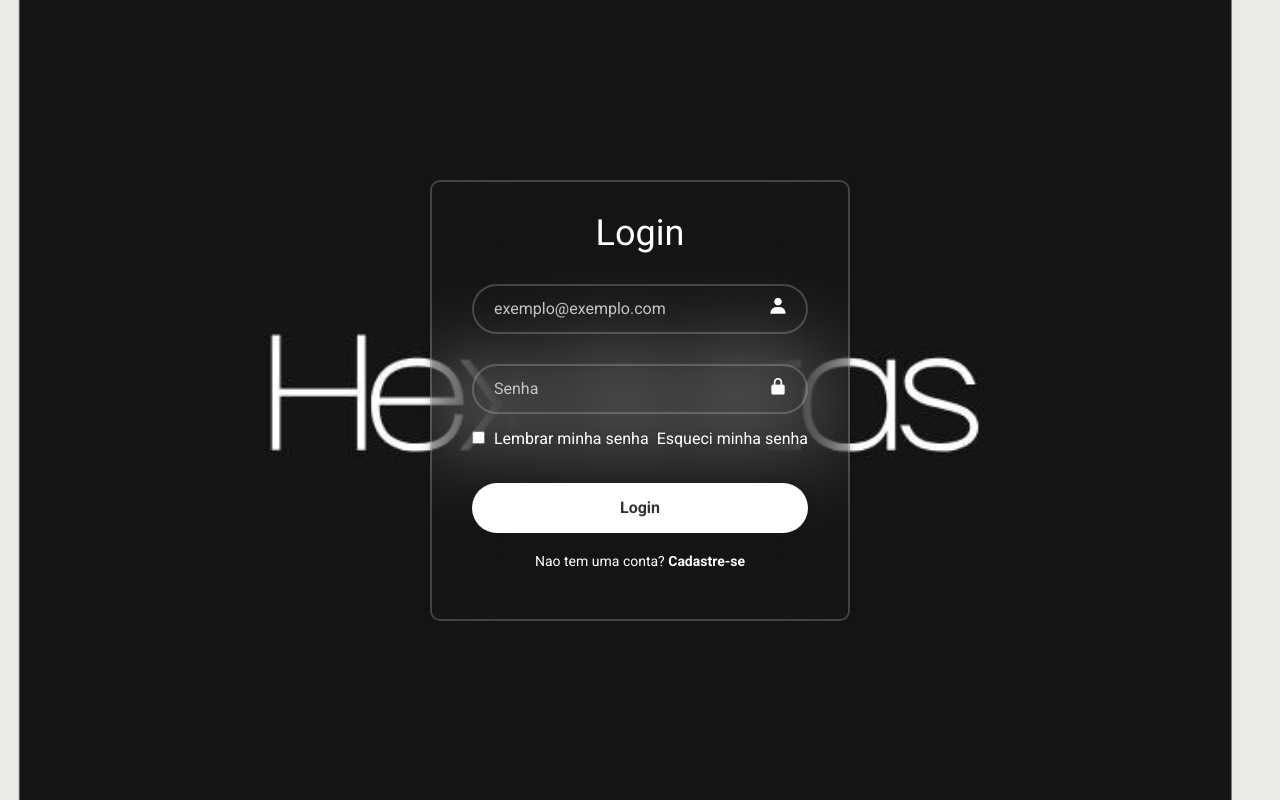
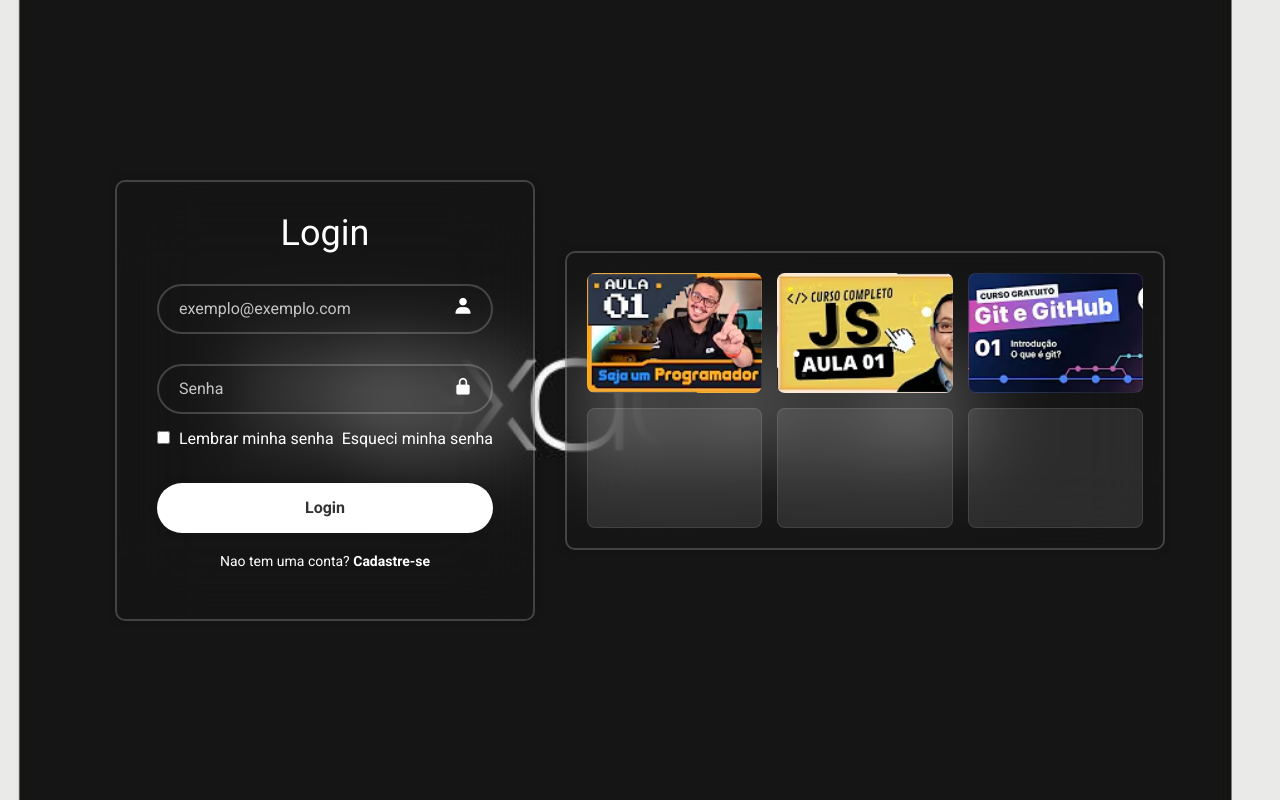
Before and after one commit to kollar0v/Projeto-Final, a PHP site: page /HTML/Login.html in a window 1280 px wide. Run offline with PHP 8.4, Linux system fonts and the light colour scheme.

Commit message:
add grid tela de login

```diff
--- a/CSS/login.css
+++ b/CSS/login.css
@@ -15,7 +15,11 @@ body {
     background-size: cover; /* cover faz a imagem cobrir tooda a area do body */
     background-position: center; /* centraliza a imagem de fundo */
 }
-
+.main-content-wrapper {
+    display: flex; /* Habilita o Flexbox */
+    gap: 30px; /* Espaço entre o container de login e a nova seção */
+    align-items: center; /* Centraliza verticalmente o login e a seção de info */
+}
 .container {
     width: 420px; /* largura fixa */
     background-color: transparent; /*  deixa transparente para funcionar o blur */
@@ -105,3 +109,51 @@ body {
 .link-register a:hover {
     text-decoration: underline;
 }
+.info-section {
+    width: 600px; /* Largura ajustável para a seção de informações */
+    color: #fff;
+    padding: 20px;
+    /* Manter o mesmo efeito visual do container de login */
+    background-color: transparent;
+    border: 2px solid rgba(255, 255, 255, .2);
+    border-radius: 10px;
+    box-shadow: 0 0 10px rgba(0, 0, 0, .2);
+    backdrop-filter: blur(40px);
+}
+
+
+.info-grid {
+    display: grid;
+    grid-template-columns: 1fr 1fr 1fr;
+    gap: 15px;
+}
+
+
+.info-box {
+    background-color: rgba(255, 255, 255, 0.1);
+    padding: 20px;
+    border-radius: 8px;
+    text-align: center;
+    height: 120px; /* Altura  */
+    display: flex;
+    justify-content: center;
+    align-items: center;
+    border: 1px solid rgba(255, 255, 255, .1);
+}
+
+.info-box h3 {
+    font-size: 18px;
+    font-weight: 700;
+}
+#thumb1 {
+    background: url(../assets/img1.avif);
+    background-size: cover;
+}
+#thumb2 {
+    background: url(../assets/img2.avif);
+    background-size: cover;
+}
+#thumb3 {
+    background: url(../assets/img3.avif);
+    background-size: cover;
+}
--- a/HTML/Login.html
+++ b/HTML/Login.html
@@ -16,6 +16,7 @@
 </head>
 
 <body>
+    <div class="main-content-wrapper">
         <main class="container"> <!-- Conteudo principal -->
             <form action="site.html" method="GET"> <!-- formulario será enviado para o action quando apertar o botao submit "login", metodo get pois nao tem um servidor, correto seria POST -->
                 <h1>Login</h1>
@@ -44,7 +45,28 @@
                 </div>
             </form>
         </main>
-
+        <section class="info-section"> <div class="info-grid">
+                <a href="https://www.youtube.com/watch?v=S9uPNppGsGo&list=PLHz_AreHm4dlKP6QQCekuIPky1CiwmdI6"
+           target="_blank"
+           class="info-box"
+           id="thumb1">
+           </a>
+                <a href="https://www.youtube.com/watch?v=vEwPnjqWQ-g&list=PL2Fdisxwzt_d590u3uad46W-kHA0PTjjw&index=1"
+           target="_blank"
+           class="info-box"
+           id="thumb2">
+           </a>
+                <a href="https://www.youtube.com/watch?v=2c7yWlpWDJM&list=PLcoYAcR89n-qbO7YAVj5S0alABLis_QVU&index=1"
+           target="_blank"
+           class="info-box"
+           id="thumb3">
+           </a>
+                <div class="info-box"></div>
+                <div class="info-box"></div>
+                <div class="info-box"></div>
+            </div>
+        </section>
+    </div>
 </body>
 
 </html>
```
Also changed, not shown: assets/img1.avif (added), assets/img2.avif (added), assets/img3.avif (added). Lines whose indentation alone changed are shown as unchanged.
